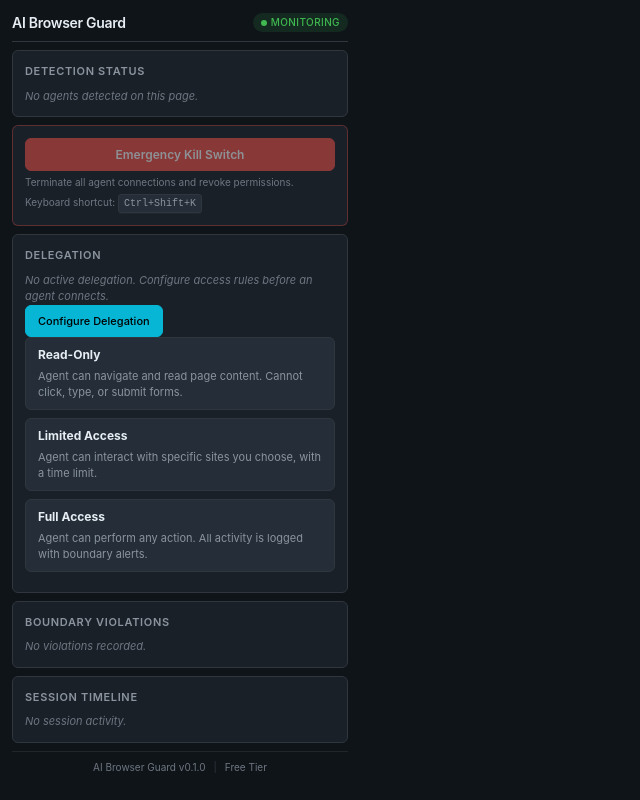
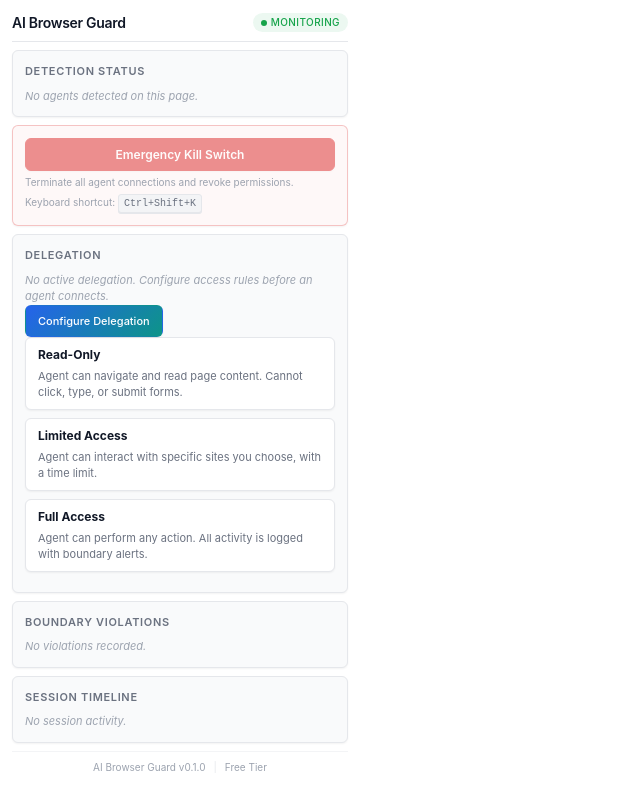
Before and after one commit to opena2a-org/AI-BrowserGuard, a website built with Vite: page src/popup/index.html in a window 1280 px wide. Both pictures are taken after a click on the button "Configure Delegation". Shown: the whole page, without its empty margins (0-640 px from the left). Built offline with nearby package versions, Linux system fonts and the light colour scheme; no server answers.

Commit message:
Restyle popup UI to bright theme matching OpenA2A website
Replaces dark navy theme with light/white design aligned with
opena2a.org: white backgrounds, gray-200 borders, blue-to-teal
gradient buttons, subtle shadows, and proper light-mode severity
colors.

```diff
--- a/src/popup/styles.css
+++ b/src/popup/styles.css
@@ -1,8 +1,8 @@
 /*
  * AI Browser Guard - Popup Stylesheet
  *
- * Professional dark theme for the extension popup.
- * Enterprise-grade design with clean typography and clear visual hierarchy.
+ * Bright, professional theme aligned with the OpenA2A website design.
+ * Clean typography and clear visual hierarchy.
  * No decorative elements or emojis. Information density is prioritized.
  */
 
@@ -19,31 +19,41 @@
 }
 
 :root {
-  /* Color system - dark theme with teal accent for security context */
-  --bg-primary: #0f1419;
-  --bg-secondary: #1a2028;
-  --bg-tertiary: #242d38;
-  --bg-hover: #2a3442;
+  /* Color system - bright theme aligned with OpenA2A website */
+  --bg-primary: #ffffff;
+  --bg-secondary: #f9fafb;
+  --bg-tertiary: #f3f4f6;
+  --bg-hover: #eff6ff;
 
-  --text-primary: #e6edf3;
-  --text-secondary: #8b949e;
-  --text-muted: #6e7681;
+  --text-primary: #111827;
+  --text-secondary: #6b7280;
+  --text-muted: #9ca3af;
 
-  --border-default: #30363d;
-  --border-muted: #21262d;
+  --border-default: #e5e7eb;
+  --border-muted: #f3f4f6;
+
+  /* Brand colors - OpenA2A blue-to-teal gradient */
+  --color-accent: #0ea5e9;
+  --color-accent-hover: #0284c7;
+  --color-accent-light: rgba(14, 165, 233, 0.08);
+  --color-gradient-from: #2563eb;
+  --color-gradient-to: #0d9488;
 
   /* Status colors */
-  --color-safe: #3fb950;
-  --color-warning: #d29922;
-  --color-danger: #f85149;
-  --color-info: #58a6ff;
-  --color-accent: #06b6d4;
+  --color-safe: #16a34a;
+  --color-safe-bg: rgba(22, 163, 74, 0.08);
+  --color-warning: #d97706;
+  --color-warning-bg: rgba(217, 119, 6, 0.08);
+  --color-danger: #dc2626;
+  --color-danger-bg: rgba(220, 38, 38, 0.08);
+  --color-info: #3b82f6;
+  --color-info-bg: rgba(59, 130, 246, 0.08);
 
   /* Severity colors */
-  --severity-critical: #f85149;
-  --severity-high: #db6d28;
-  --severity-medium: #d29922;
-  --severity-low: #8b949e;
+  --severity-critical: #dc2626;
+  --severity-high: #ea580c;
+  --severity-medium: #d97706;
+  --severity-low: #6b7280;
 
   /* Typography */
   --font-family: -apple-system, BlinkMacSystemFont, 'Segoe UI', 'Noto Sans', Helvetica, Arial, sans-serif;
@@ -64,6 +74,8 @@
   /* Layout */
   --popup-width: 360px;
   --border-radius: 6px;
+  --shadow-sm: 0 1px 2px rgba(0, 0, 0, 0.05);
+  --shadow-md: 0 2px 4px rgba(0, 0, 0, 0.06), 0 1px 2px rgba(0, 0, 0, 0.04);
 }
 
 body {
@@ -156,7 +168,7 @@ body::-webkit-scrollbar-thumb:hover {
 }
 
 .status-idle {
-  background-color: rgba(59, 185, 80, 0.12);
+  background-color: var(--color-safe-bg);
   color: var(--color-safe);
 }
 
@@ -165,7 +177,7 @@ body::-webkit-scrollbar-thumb:hover {
 }
 
 .status-detected {
-  background-color: rgba(210, 153, 34, 0.12);
+  background-color: var(--color-warning-bg);
   color: var(--color-warning);
 }
 
@@ -175,7 +187,7 @@ body::-webkit-scrollbar-thumb:hover {
 }
 
 .status-killed {
-  background-color: rgba(248, 81, 73, 0.12);
+  background-color: var(--color-danger-bg);
   color: var(--color-danger);
 }
 
@@ -184,7 +196,7 @@ body::-webkit-scrollbar-thumb:hover {
 }
 
 .status-delegated {
-  background-color: rgba(6, 182, 212, 0.12);
+  background-color: var(--color-accent-light);
   color: var(--color-accent);
 }
 
@@ -206,10 +218,12 @@ body::-webkit-scrollbar-thumb:hover {
   border: 1px solid var(--border-default);
   border-radius: var(--border-radius);
   padding: var(--spacing-md);
+  box-shadow: var(--shadow-sm);
 }
 
 .panel-danger {
-  border-color: rgba(248, 81, 73, 0.3);
+  border-color: rgba(220, 38, 38, 0.25);
+  background-color: rgba(220, 38, 38, 0.03);
 }
 
 .panel-title {
@@ -248,7 +262,7 @@ body::-webkit-scrollbar-thumb:hover {
   font-size: var(--font-size-sm);
   font-weight: 500;
   cursor: pointer;
-  transition: background-color 0.15s ease, border-color 0.15s ease;
+  transition: all 0.15s ease;
   white-space: nowrap;
 }
 
@@ -258,13 +272,15 @@ body::-webkit-scrollbar-thumb:hover {
 }
 
 .btn-primary {
-  background-color: var(--color-accent);
-  color: #000;
-  border-color: var(--color-accent);
+  background: linear-gradient(135deg, var(--color-gradient-from), var(--color-gradient-to));
+  color: #fff;
+  border-color: transparent;
+  box-shadow: var(--shadow-sm);
 }
 
 .btn-primary:hover:not(:disabled) {
-  background-color: #22d3ee;
+  box-shadow: 0 4px 8px rgba(14, 165, 233, 0.25);
+  filter: brightness(1.05);
 }
 
 .btn-danger {
@@ -275,21 +291,23 @@ body::-webkit-scrollbar-thumb:hover {
   padding: var(--spacing-sm) var(--spacing-lg);
   font-weight: 600;
   font-size: var(--font-size-base);
+  box-shadow: var(--shadow-sm);
 }
 
 .btn-danger:hover:not(:disabled) {
-  background-color: #da3633;
+  background-color: #b91c1c;
+  box-shadow: 0 4px 8px rgba(220, 38, 38, 0.25);
 }
 
 .btn-secondary {
-  background-color: var(--bg-tertiary);
+  background-color: var(--bg-primary);
   color: var(--text-primary);
   border-color: var(--border-default);
 }
 
 .btn-secondary:hover:not(:disabled) {
   background-color: var(--bg-hover);
-  border-color: var(--text-muted);
+  border-color: var(--color-accent);
 }
 
 /* ============================================================
@@ -366,6 +384,7 @@ body::-webkit-scrollbar-thumb:hover {
 
 .detection-card {
   background-color: var(--bg-tertiary);
+  border: 1px solid var(--border-default);
   border-radius: var(--border-radius);
   padding: var(--spacing-sm) var(--spacing-md);
 }
@@ -419,21 +438,24 @@ body::-webkit-scrollbar-thumb:hover {
   width: 100%;
   padding: var(--spacing-sm) var(--spacing-md);
   margin-bottom: var(--spacing-sm);
-  background-color: var(--bg-tertiary);
+  background-color: var(--bg-primary);
   border: 1px solid var(--border-default);
   border-radius: var(--border-radius);
   cursor: pointer;
   text-align: left;
-  transition: border-color 0.15s ease;
+  transition: all 0.15s ease;
+  box-shadow: var(--shadow-sm);
 }
 
 .preset-card:hover {
   border-color: var(--color-accent);
+  background-color: var(--bg-hover);
+  box-shadow: var(--shadow-md);
 }
 
 .preset-card.selected {
   border-color: var(--color-accent);
-  background-color: rgba(6, 182, 212, 0.08);
+  background-color: var(--color-accent-light);
 }
 
 .preset-name {
@@ -476,22 +498,22 @@ body::-webkit-scrollbar-thumb:hover {
 }
 
 .severity-badge-critical {
-  background-color: rgba(248, 81, 73, 0.15);
+  background-color: rgba(220, 38, 38, 0.1);
   color: var(--severity-critical);
 }
 
 .severity-badge-high {
-  background-color: rgba(219, 109, 40, 0.15);
+  background-color: rgba(234, 88, 12, 0.1);
   color: var(--severity-high);
 }
 
 .severity-badge-medium {
-  background-color: rgba(210, 153, 34, 0.15);
+  background-color: rgba(217, 119, 6, 0.1);
   color: var(--severity-medium);
 }
 
 .severity-badge-low {
-  background-color: rgba(139, 148, 158, 0.15);
+  background-color: rgba(107, 114, 128, 0.1);
   color: var(--severity-low);
 }
 
@@ -508,7 +530,7 @@ kbd {
   font-family: var(--font-mono);
   font-size: var(--font-size-xs);
   color: var(--text-secondary);
-  box-shadow: 0 1px 0 var(--border-muted);
+  box-shadow: 0 1px 0 var(--border-default);
 }
 
 /* ============================================================
@@ -574,23 +596,27 @@ kbd {
    Form Elements
    ============================================================ */
 
-.input-field {
+.input-field,
+.form-input {
   width: 100%;
   padding: var(--spacing-sm);
-  background-color: var(--bg-tertiary);
+  background-color: var(--bg-primary);
   border: 1px solid var(--border-default);
   border-radius: var(--border-radius);
   color: var(--text-primary);
   font-family: var(--font-family);
   font-size: var(--font-size-sm);
   outline: none;
-  transition: border-color 0.15s ease;
+  transition: border-color 0.15s ease, box-shadow 0.15s ease;
 }
 
-.input-field:focus {
+.input-field:focus,
+.form-input:focus {
   border-color: var(--color-accent);
+  box-shadow: 0 0 0 2px var(--color-accent-light);
 }
 
-.input-field::placeholder {
+.input-field::placeholder,
+.form-input::placeholder {
   color: var(--text-muted);
 }
```
